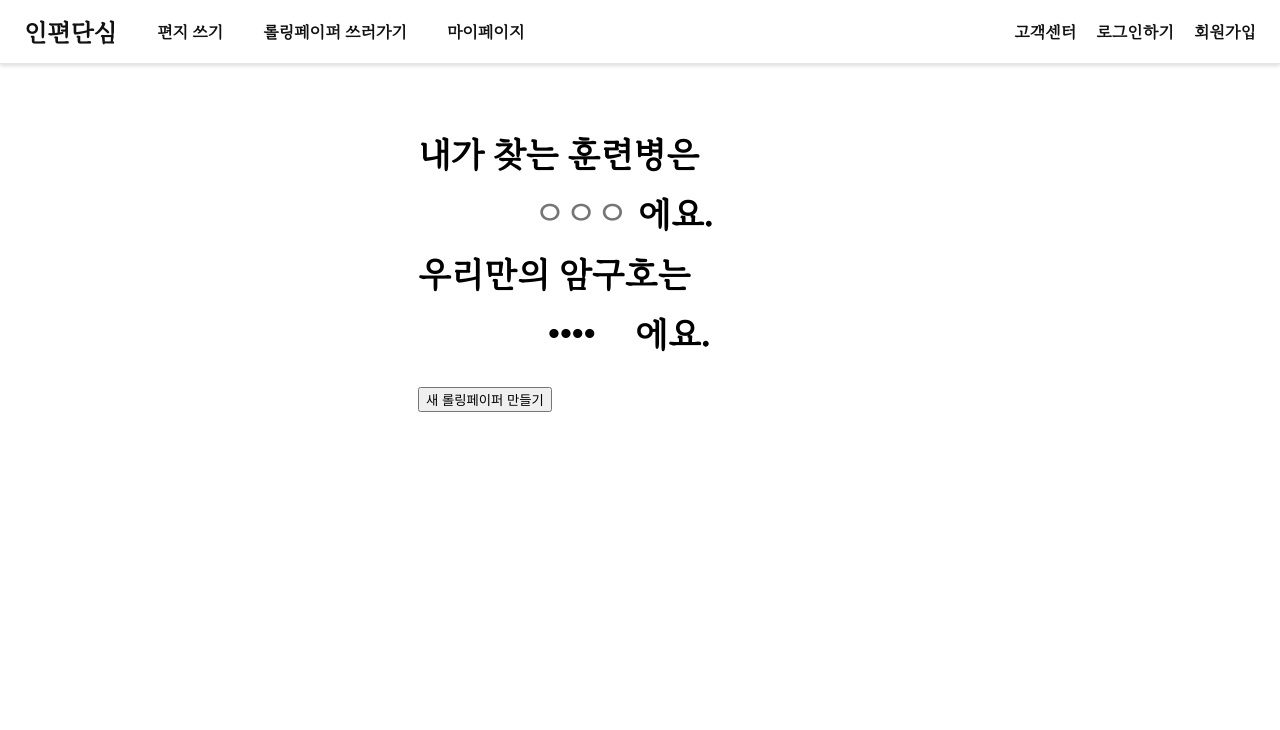
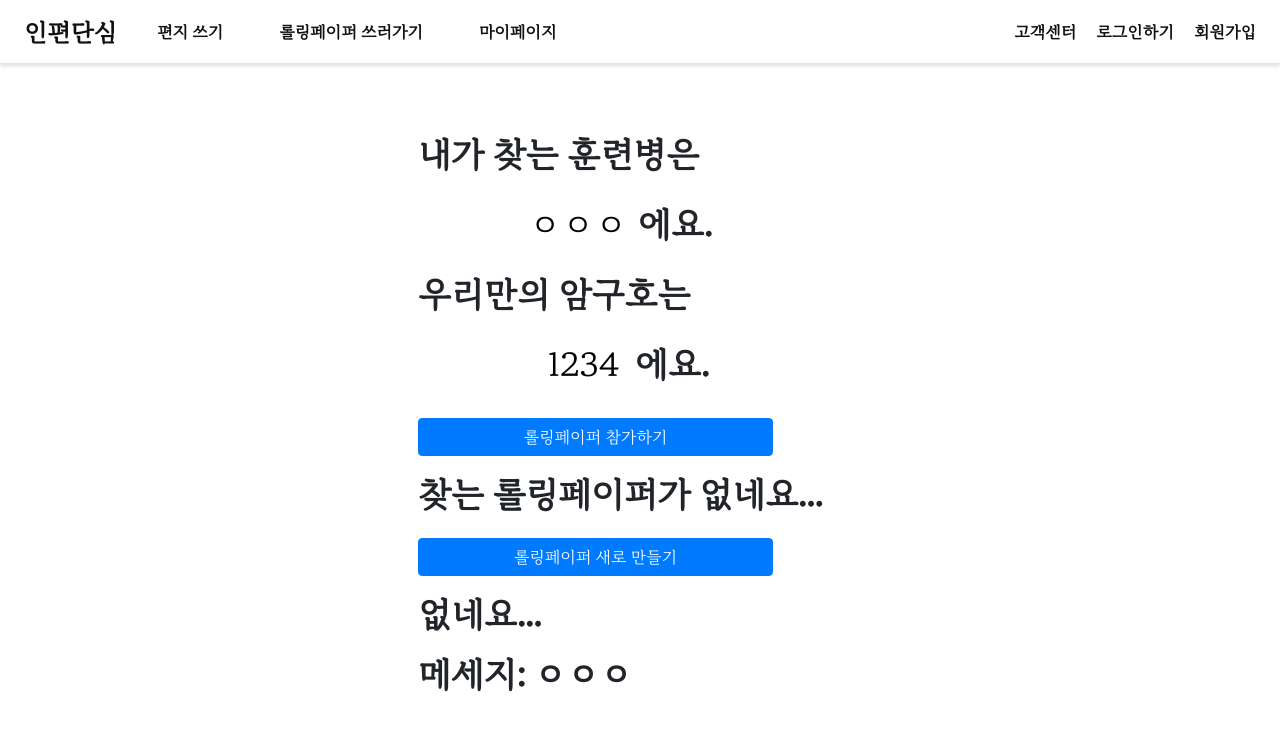
Before and after one commit to osamhack2020/WEB_InpenDansim_INPENDANSIM, a Vue app: page /write/rolling in a window 1280 px wide. Shown: the top 730 px of the page. Built offline with nearby package versions, Linux system fonts and the light colour scheme; no server answers.

Commit message:
훈련병 찾는페이지 작성

```diff
--- a/public/index.html
+++ b/public/index.html
@@ -10,6 +10,8 @@
   <title><%= htmlWebpackPlugin.options.title %></title>
   <link rel="stylesheet" href="https://fonts.googleapis.com/css?family=Roboto:100,300,400,500,700,900">
   <link rel="stylesheet" href="https://cdn.jsdelivr.net/npm/@mdi/font@latest/css/materialdesignicons.min.css">
+  <link rel="stylesheet" href="https://stackpath.bootstrapcdn.com/bootstrap/4.5.2/css/bootstrap.min.css"
+    integrity="sha384-JcKb8q3iqJ61gNV9KGb8thSsNjpSL0n8PARn9HuZOnIxN0hoP+VmmDGMN5t9UJ0Z" crossorigin="anonymous">
   <link rel="stylesheet" href="https://use.fontawesome.com/releases/v5.15.1/css/all.css"
     integrity="sha384-vp86vTRFVJgpjF9jiIGPEEqYqlDwgyBgEF109VFjmqGmIY/Y4HV4d3Gp2irVfcrp" crossorigin="anonymous" />
 </head>
--- a/src/views/WriteRolling.vue
+++ b/src/views/WriteRolling.vue
@@ -4,6 +4,7 @@
       <div class="find">
         내가 찾는 훈련병은 <br />
         <input
+          v-model="message"
           maxlength="6"
           placeholder="ㅇㅇㅇ"
           value=""
@@ -13,19 +14,47 @@
       <div class="guho">
         우리만의 암구호는<br />
         <input
-          type="password"
+          v-model="guho"
+          type="text"
           maxlength="10"
           placeholder="****"
           value="1234"
           style="box-sizing: content-box; width: 77px; border: 0px; font-size: 34px; outline: none; display: inline-block; padding: 10px; font-weight: lighter; margin-left:120px;"
         />에요.
       </div>
-      <button @click="toggleNext">새 롤링페이퍼 만들기</button>
+
+      <div class="fixed">
+        <button
+          type="button"
+          class="btn btn-primary"
+          @click="findRolling(message, guho)"
+        >
+          롤링페이퍼 참가하기
+        </button>
+      </div>
+
+      <div v-if="message === '김태윤' && guho === '4321'">
+        있어요!!!!! ->바로 이동
+      </div>
+      <div v-else>
+        찾는 롤링페이퍼가 없네요...
+        <router-link to="/rollingpaper" class="btn btn-primary"
+          >롤링페이퍼 새로 만들기</router-link
+        >
+      </div>
+      <div v-if="message === '김태윤'">
+        있어요!!
+      </div>
+      <div v-else>
+        없네요...
+      </div>
+      <span>메세지: {{ message }}</span>
     </div>
 
     <div v-else>
-      새 롤링페이퍼 만들기
-      <router-link to="/rollingpaper">롤링페이퍼 생성</router-link>
+      <router-link to="/rollingpaper" class="btn btn-primary"
+        >롤링페이퍼 생성</router-link
+      >
     </div>
   </div>
 </template>
@@ -34,14 +63,20 @@
 export default {
   data() {
     return {
-      pageNumber: true
+      pageNumber: true,
+      isFound: false,
+      start: false,
+      message: "ㅇㅇㅇ",
+      guho: "1234",
     };
   },
   methods: {
     toggleNext() {
-      this.pageNumber = !this.pageNumber;
-    }
-  }
+      // this.pageNumber = !this.pageNumber;
+      this.start = !this.start;
+    },
+    findRolling: function(person, pass) {},
+  },
 };
 </script>
 
@@ -53,10 +88,12 @@ export default {
 .search-roll {
   max-width: 444px;
   width: 100%;
-  display: block;
+  display: flex;
   box-sizing: border-box;
   margin-left: auto;
   margin-right: auto;
+
+  flex-direction: column;
   /* margin-top: 60px;
   width: 500px;
   display: flex;
@@ -76,4 +113,7 @@ export default {
 .find {
   /* text-align: right; */
 }
+.btn-primary {
+  width: 80%;
+}
 </style>
```
Also changed, not shown: documents/memo.txt.
